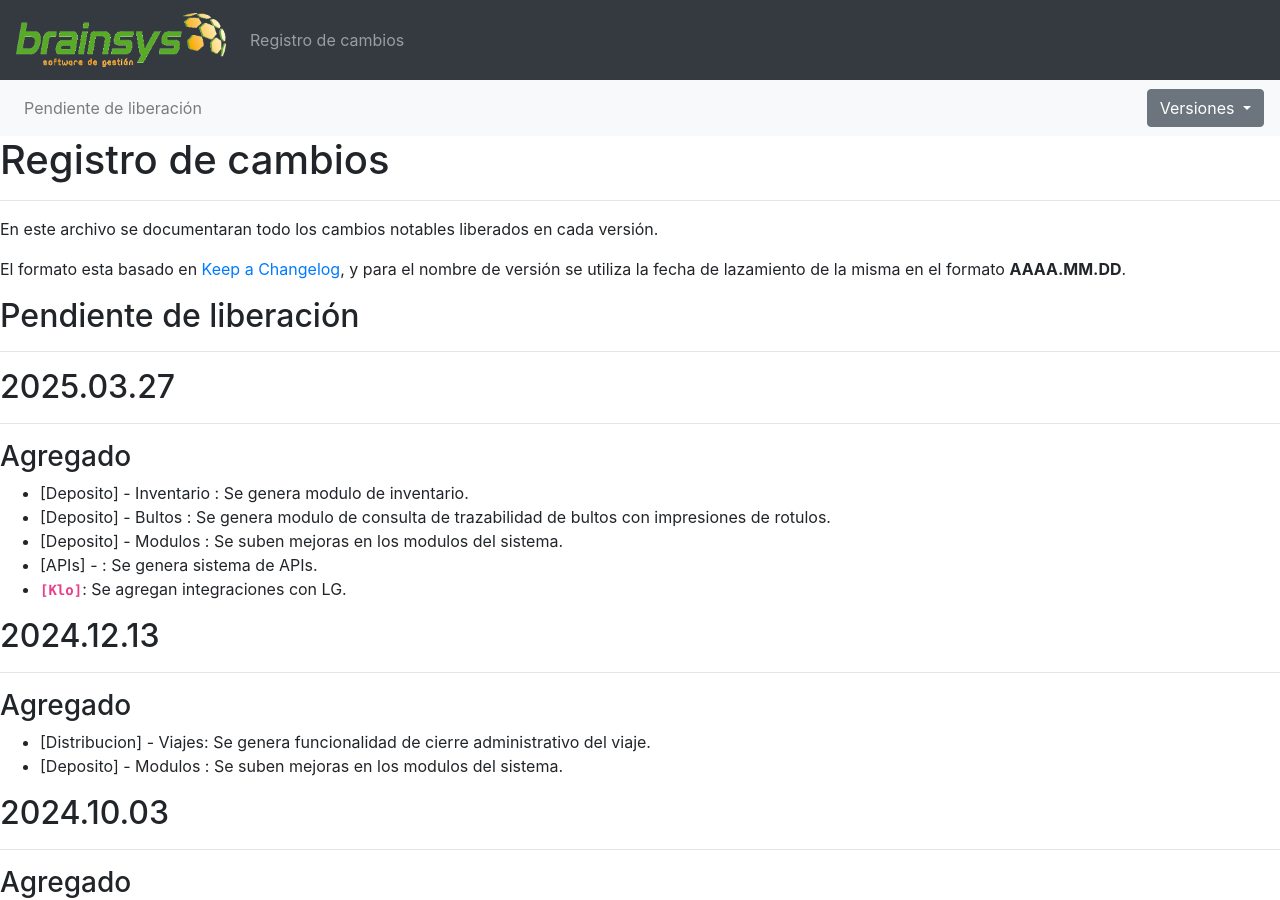
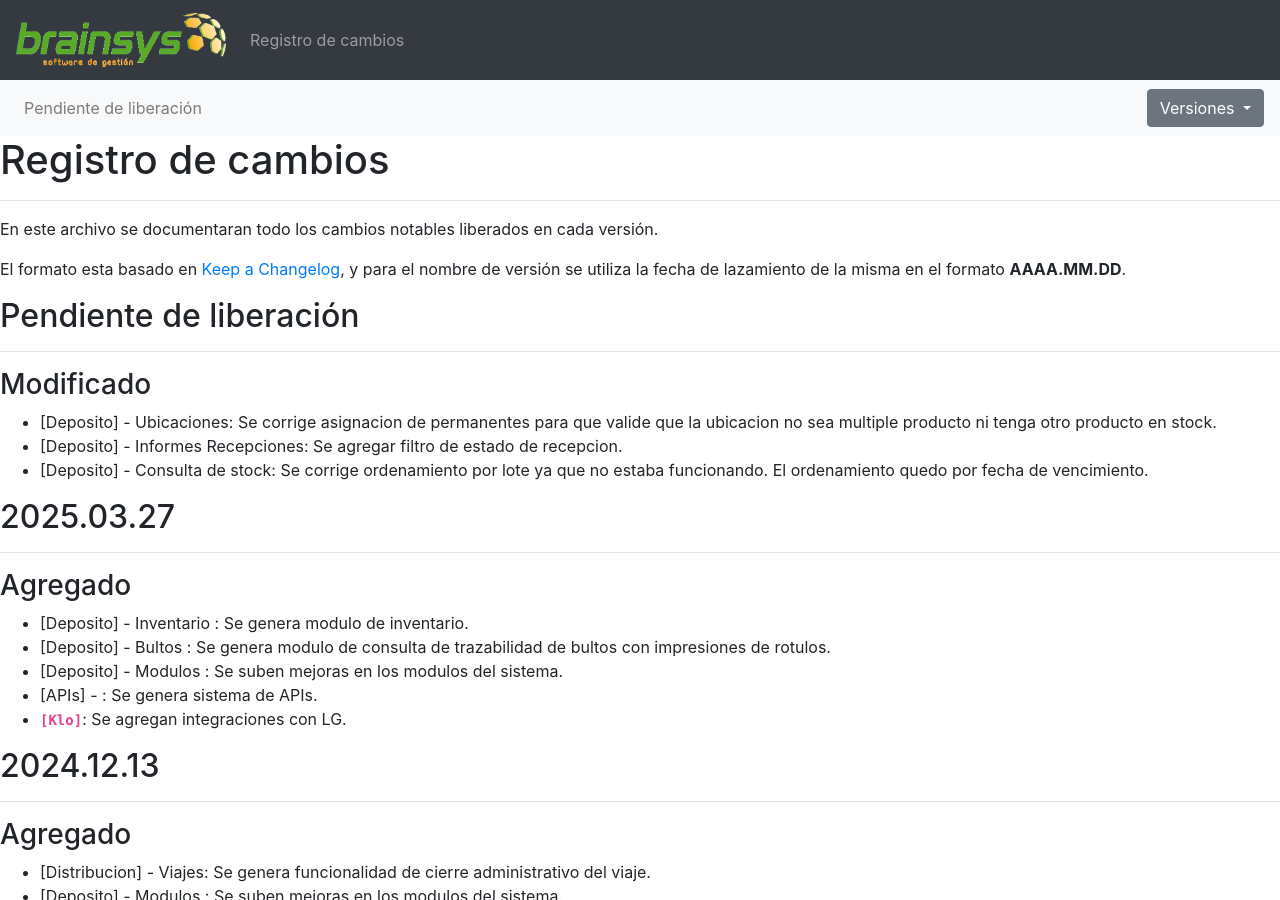
Before and after one commit to brainsys-arsaad/versionado, a Jekyll site: the page built from registro-cambios.markdown, in a window 1280 px wide and 900 px high. Built offline with Jekyll 4.4.1, drawn with Linux system fonts in a browser that asks for light colours.

Commit message:
Update registro-cambios.markdown

```diff
--- a/registro-cambios.markdown
+++ b/registro-cambios.markdown
@@ -109,6 +109,11 @@ El formato esta basado en [Keep a Changelog](https://keepachangelog.com/es-ES/1.
 
 ## Pendiente de liberación
 ---
+
+### Modificado
+- [Deposito] - Ubicaciones: Se corrige asignacion de permanentes para que valide que la ubicacion no sea multiple producto ni tenga otro producto en stock.
+- [Deposito] - Informes Recepciones: Se agregar filtro de estado de recepcion.
+- [Deposito] - Consulta de stock: Se corrige ordenamiento por lote ya que no estaba funcionando. El ordenamiento quedo por fecha de vencimiento.
 
 ## 2025.03.27
 ---
```
